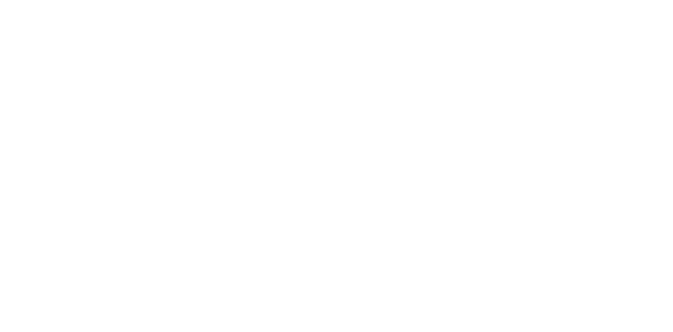
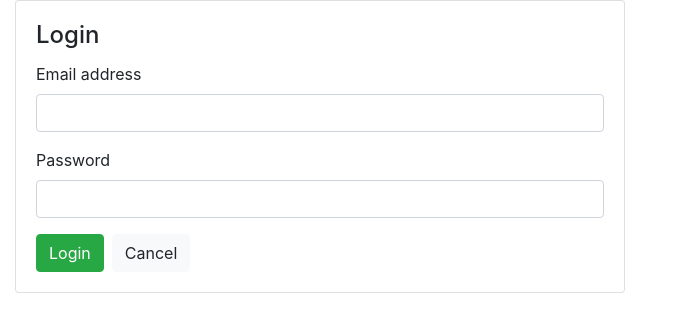
Before and after one commit to solvitlabs/sisibo-tea-frontend, a Vue app: page /login in a window 1280 px wide. Shown: the top 332 px of the page, without its empty margins (0-673 px from the left). Built offline with nearby package versions, Linux system fonts and the light colour scheme.

Commit message:
feat: Login user

```diff
--- a/src/router/index.js
+++ b/src/router/index.js
@@ -10,6 +10,11 @@ const routes = [
         name: 'Home',
         component: Home
     },
+    {
+        path: '/login',
+        name: 'Login',
+        component: () => import( /* webpackChunkName: "login" */ '../views/Login.vue')
+    },
 ]
 
 const router = new VueRouter({
--- /dev/null
+++ b/src/views/Login.vue
@@ -0,0 +1,73 @@
+<template>
+  <div class="col-md-6 grid-margin stretch-card">
+    <div class="card">
+      <form class="forms-sample" @submit.prevent="login">
+        <div class="card-body">
+          <h4 class="card-title">Login</h4>
+          <div class="form-group">
+            <label for="email">Email address</label>
+            <input
+              type="email"
+              class="form-control"
+              id="email"
+              required
+              v-model="email"
+            />
+          </div>
+          <div class="form-group">
+            <label for="firstPassword">Password</label>
+            <input
+              type="password"
+              class="form-control"
+              id="firstPassword"
+              minlength="8"
+              required
+              v-model="password"
+            />
+          </div>
+          <button type="submit" class="btn btn-success mr-2">Login</button>
+          <button class="btn btn-light">Cancel</button>
+        </div>
+      </form>
+    </div>
+  </div>
+</template>
+
+<script>
+export default {
+  name: "login",
+  data() {
+    return {
+      email: null,
+      password: null,
+      showPasswordError: false,
+    };
+  },
+  methods: {
+    login() {
+      fetch("http://localhost:3000/tokens", {
+        method: "post",
+        headers: {
+          Accept: "application/json",
+          "Content-Type": "application/json",
+        },
+        body: JSON.stringify({
+          email: this.email,
+          password: this.password,
+        }),
+      }).then((response) => {
+        if (response.status === 200) {
+          localStorage.setItem(
+            "loginInfo",
+            JSON.stringify({ logininfo: response.body })
+          );
+          this.$router.push("/dashboard");
+        }
+      });
+    },
+  },
+};
+</script>
+
+<style scoped>
+</style>
```
